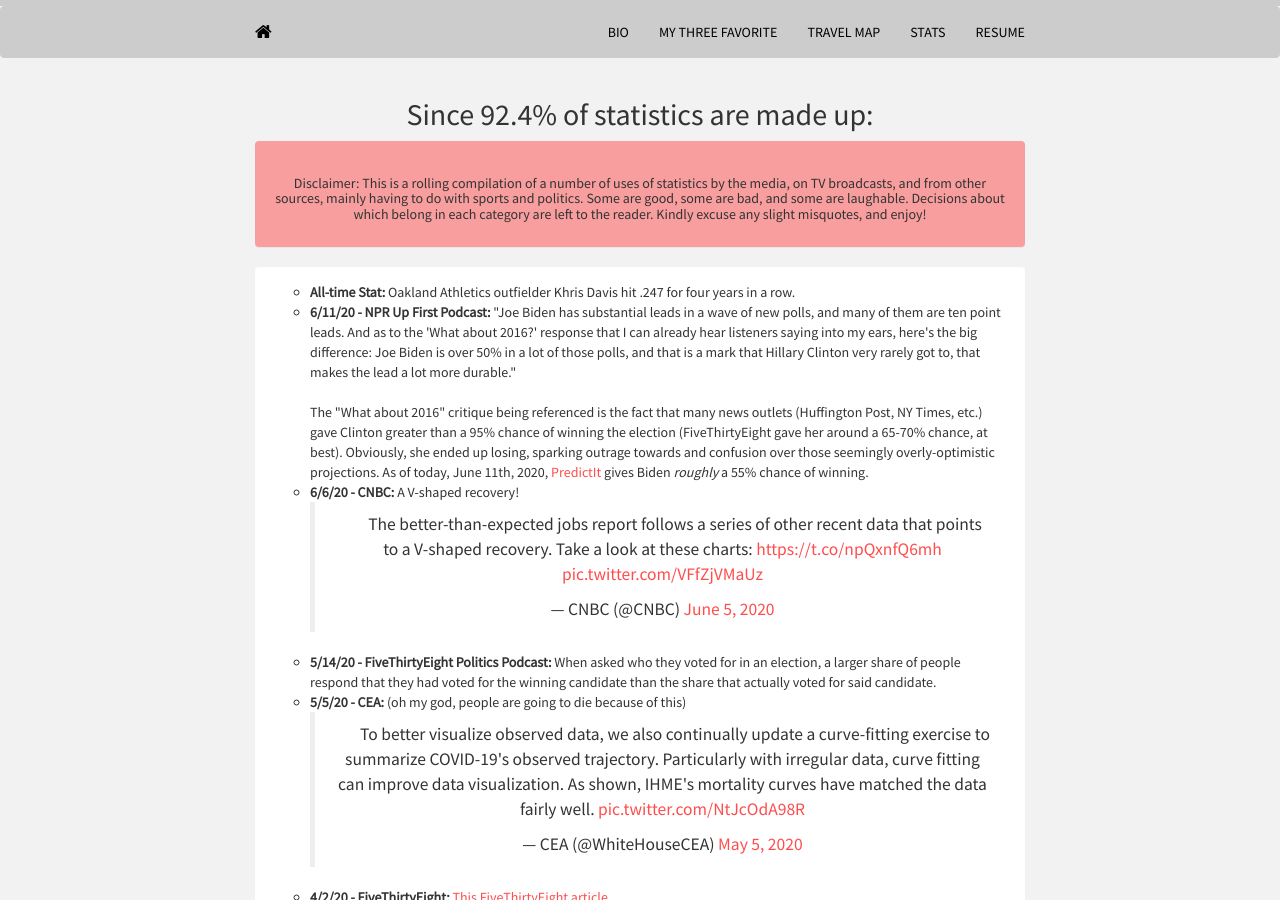
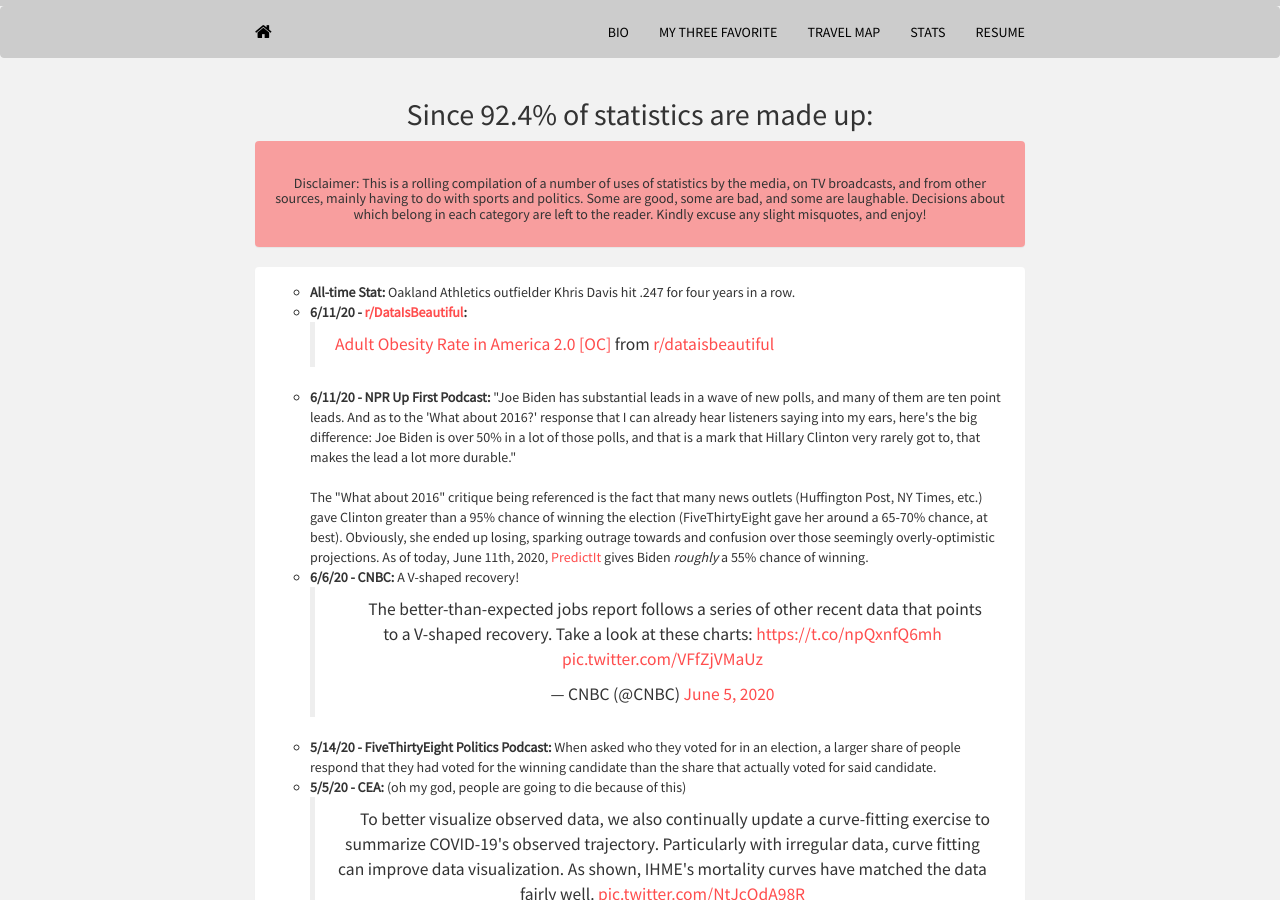
Before and after one commit to mrkaye97/mrkaye97.github.io, a Jekyll site: the page built from stats.html, in a window 1280 px wide and 900 px high. Built offline with Jekyll 4.4.1, drawn with Linux system fonts in a browser that asks for light colours; nearby versions of some CDN libraries; comment, search, counter and statistics services are not loaded.

Commit message:
add new plot to stats from r/dataisbeautiful

```diff
--- a/stats.html
+++ b/stats.html
@@ -32,6 +32,11 @@
 	    		<div class="panel-body">
 					<ul style="list-style-type:circle">
 					  <li><b>All-time Stat:</b> Oakland Athletics outfielder Khris Davis hit .247 for four years in a row.
+					  <li><b>6/11/20 - <a href='https://reddit.com/r/dataisbeautiful'>r/DataIsBeautiful</a>:</b>
+
+					  	<blockquote class="reddit-card" data-card-created="1591917819"><a href="https://www.reddit.com/r/dataisbeautiful/comments/h78j5k/adult_obesity_rate_in_america_20_oc/">Adult Obesity Rate in America 2.0 [OC]</a> from <a href="http://www.reddit.com/r/dataisbeautiful">r/dataisbeautiful</a></blockquote>
+						<script async src="//embed.redditmedia.com/widgets/platform.js" charset="UTF-8"></script>
+
 					  <li><b>6/11/20 - NPR Up First Podcast:</b> "Joe Biden has substantial leads in a wave of new polls, and many of them are ten point leads. And as to the 'What about 2016?' response that I can already hear listeners saying into my ears, here's the big difference: Joe Biden is over 50% in a lot of those polls, and that is a mark that Hillary Clinton very rarely got to, that makes the lead a lot more durable."<br><br>
 
 						The "What about 2016" critique being referenced is the fact that many news outlets (Huffington Post, NY Times, etc.) gave Clinton greater than a 95% chance of winning the election (FiveThirtyEight gave her around a 65-70% chance, at best). Obviously, she ended up losing, sparking outrage towards and confusion over those seemingly overly-optimistic projections. As of today, June 11th, 2020, <a href = "https://www.predictit.org/markets/detail/3698">PredictIt</a> gives Biden <i>roughly</i> a 55% chance of winning.
```
